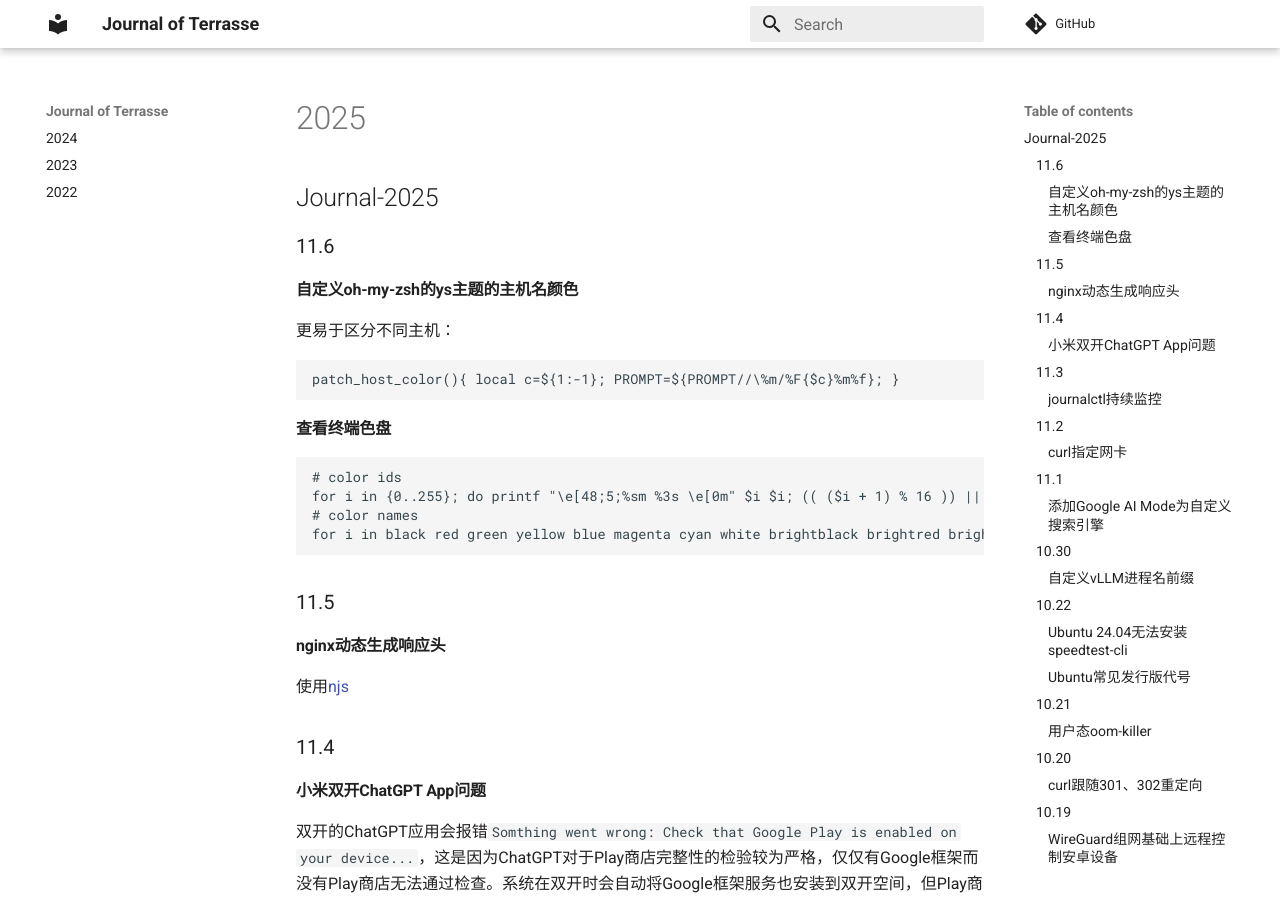
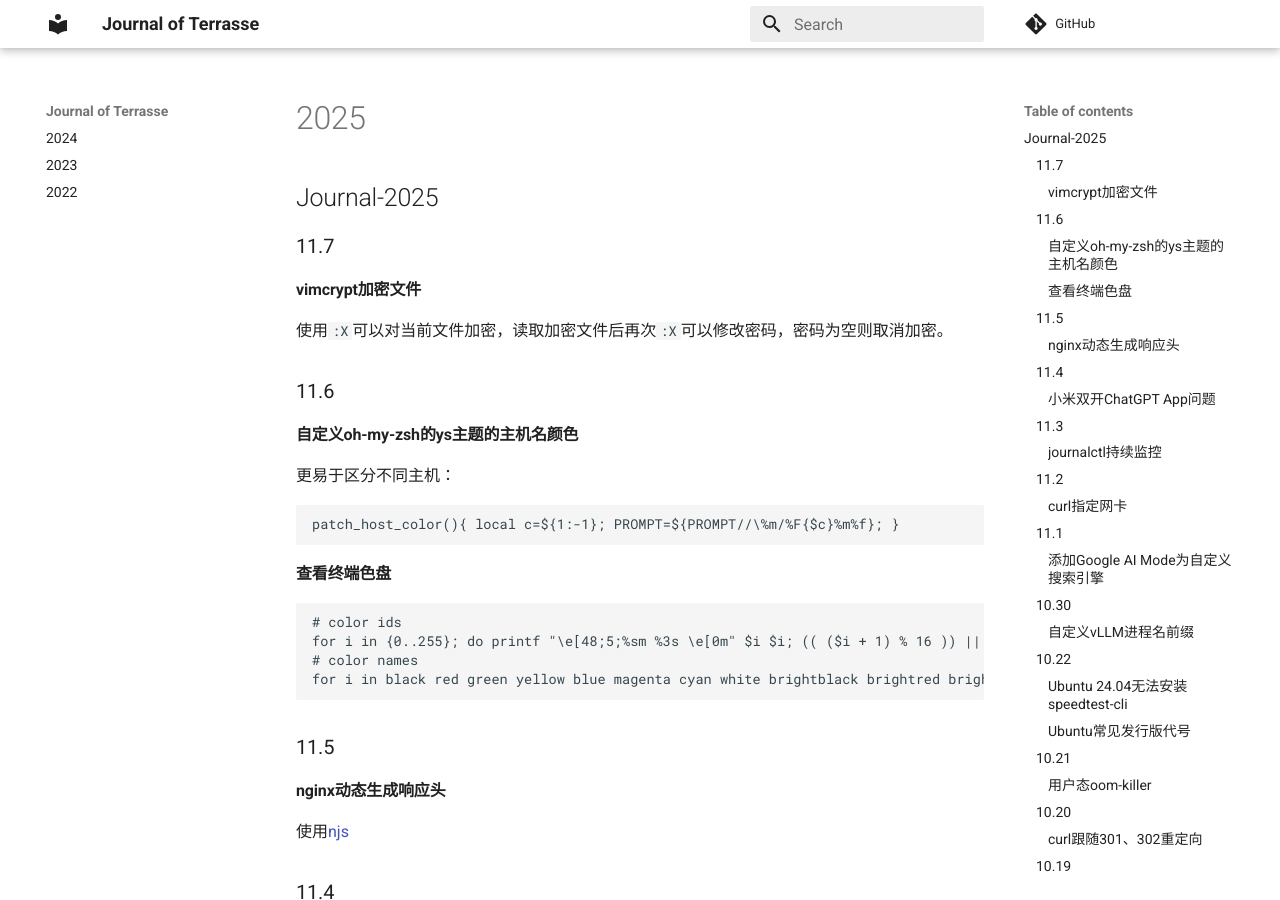
Before and after one commit to Jerry-Terrasse/journal, an MkDocs documentation site: the page built from docs/2025.md, in a window 1280 px wide and 900 px high. Built offline with MkDocs 1.6.1 and Material for MkDocs 9.7.7, drawn with Linux system fonts in a browser that asks for light colours; comment, search, counter and statistics services are not loaded.

Commit message:
update (Fri Nov  7 03:54:21 PM CST 2025)

```diff
--- a/docs/2025.md
+++ b/docs/2025.md
@@ -1,4 +1,10 @@
 ## Journal-2025
+
+### 11.7
+
+#### vimcrypt加密文件
+
+使用`:X`可以对当前文件加密，读取加密文件后再次`:X`可以修改密码，密码为空则取消加密。
 
 ### 11.6
 
```
